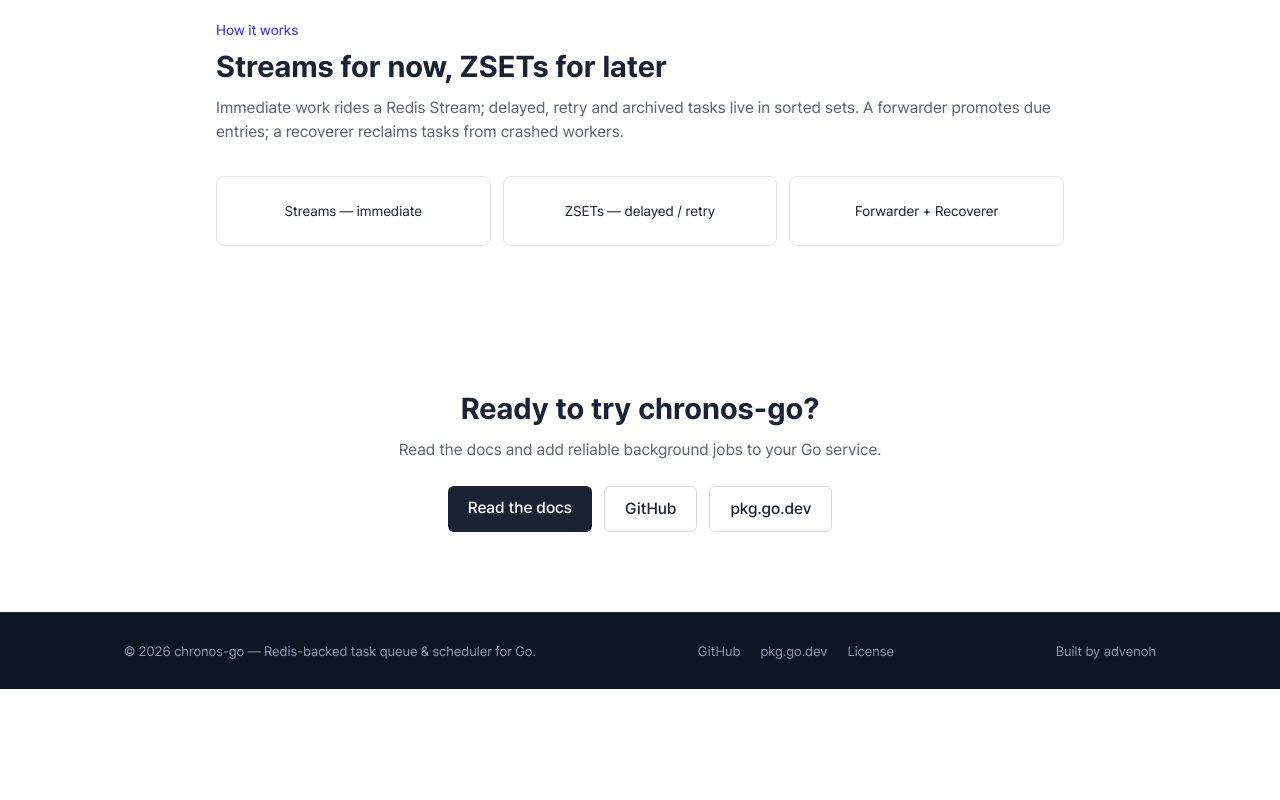
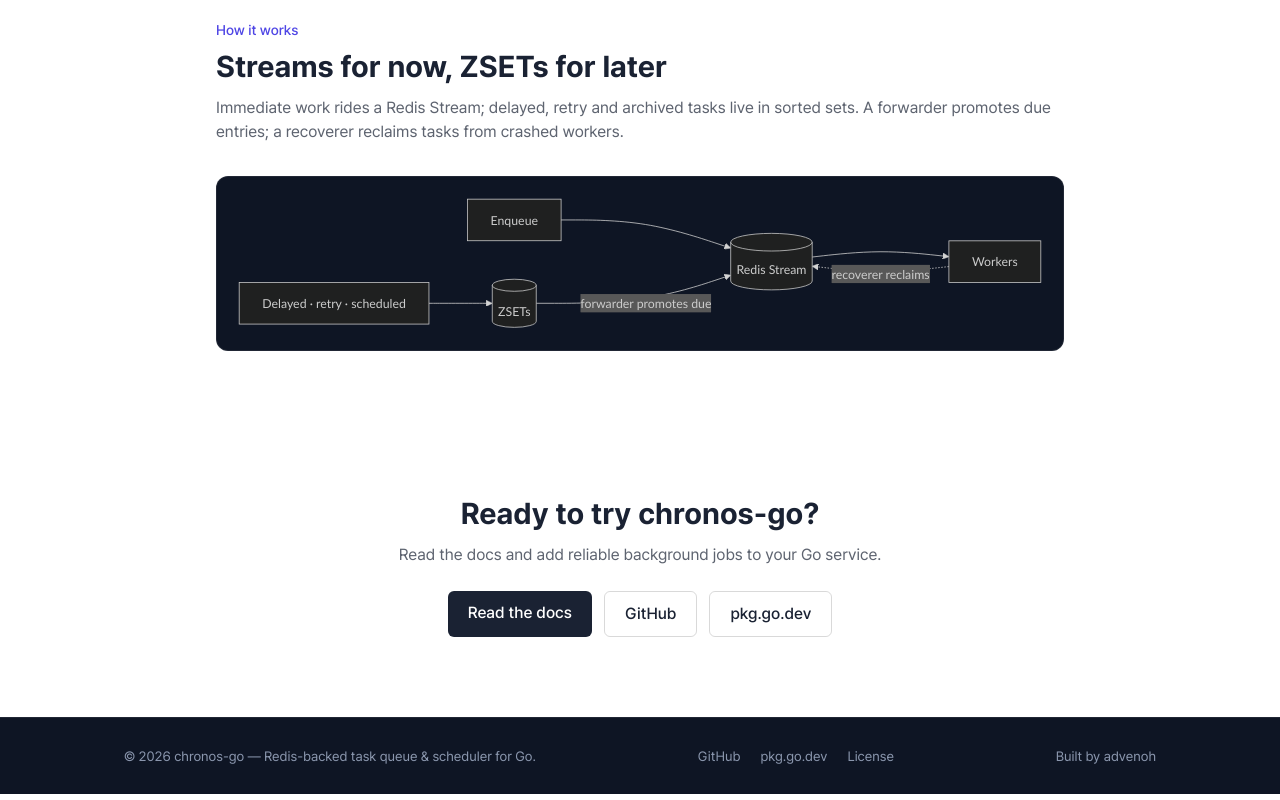
Before and after one commit to kenshin579/chronos-go.advenoh.pe.kr, a Next.js app: page / in a window 1280 px wide. Shown: the part 1638-2438 px from the top of the page. Before the commit the page ends 2327 px from the top, so only its background shows below. Built offline with nearby package versions, Linux system fonts and the light colour scheme; no server answers.

Commit message:
feat: render mermaid on doc pages and landing how-it-works

```diff
--- a/app/docs/[slug]/page.tsx
+++ b/app/docs/[slug]/page.tsx
@@ -4,6 +4,7 @@ import { en } from '@/lib/i18n/en';
 import { Nav } from '@/components/nav';
 import { Footer } from '@/components/footer';
 import { DocsShell, PrevNext } from '@/components/docs/docs-layout';
+import { MermaidRunner } from '@/components/mermaid-runner';
 
 export function generateStaticParams() {
   return listSlugs('en').map((slug) => ({ slug }));
@@ -41,6 +42,7 @@ export default async function Page({ params }: { params: Promise<{ slug: string
         <PrevNext prev={doc.prev} next={doc.next} lang="en" />
       </DocsShell>
       <Footer t={en} />
+      <MermaidRunner />
     </>
   );
 }
--- a/components/how-it-works.tsx
+++ b/components/how-it-works.tsx
@@ -1,4 +1,12 @@
 import type { Dict } from '@/lib/i18n/types';
+import { MermaidRunner } from './mermaid-runner';
+
+const CHART = `flowchart LR
+  E["Enqueue"] --> S[("Redis Stream")]
+  T["Delayed · retry · scheduled"] --> Z[("ZSETs")]
+  Z -- "forwarder promotes due" --> S
+  S --> W["Workers"]
+  W -. "recoverer reclaims" .-> S`;
 
 export function HowItWorks({ t }: { t: Dict; lang: 'en' | 'ko' }) {
   const h = t.howItWorks;
@@ -7,11 +15,8 @@ export function HowItWorks({ t }: { t: Dict; lang: 'en' | 'ko' }) {
       <p className="text-sm font-medium text-indigo-600 dark:text-indigo-400">{h.eyebrow}</p>
       <h2 className="mt-2 text-3xl font-bold">{h.title}</h2>
       <p className="mt-3 text-foreground/70">{h.lead}</p>
-      <div className="mt-8 grid gap-3 sm:grid-cols-3 text-center text-sm">
-        {['Streams — immediate', 'ZSETs — delayed / retry', 'Forwarder + Recoverer'].map((b) => (
-          <div key={b} className="rounded-lg border border-black/10 dark:border-white/10 py-6 px-3">{b}</div>
-        ))}
-      </div>
+      <div className="mt-8 mermaid">{CHART}</div>
+      <MermaidRunner />
     </section>
   );
 }
--- a/styles/site.css
+++ b/styles/site.css
@@ -679,3 +679,22 @@ body {
   font-size: 12px;
   line-height: 1.5;
 }
+
+/* --- mermaid diagrams --- */
+.mermaid {
+  background: #0e1524;
+  border: 1px solid rgba(255, 255, 255, 0.08);
+  border-radius: 12px;
+  padding: 16px;
+  text-align: center;
+  overflow-x: auto;
+}
+/* hide raw source until rendered (mermaid sets data-processed) */
+.mermaid:not([data-processed]) {
+  font-size: 0;
+  min-height: 60px;
+}
+.mermaid svg {
+  max-width: 100%;
+  height: auto;
+}
```
Also changed, not shown: 2 other files (tests, documents, lock files or other folders).
